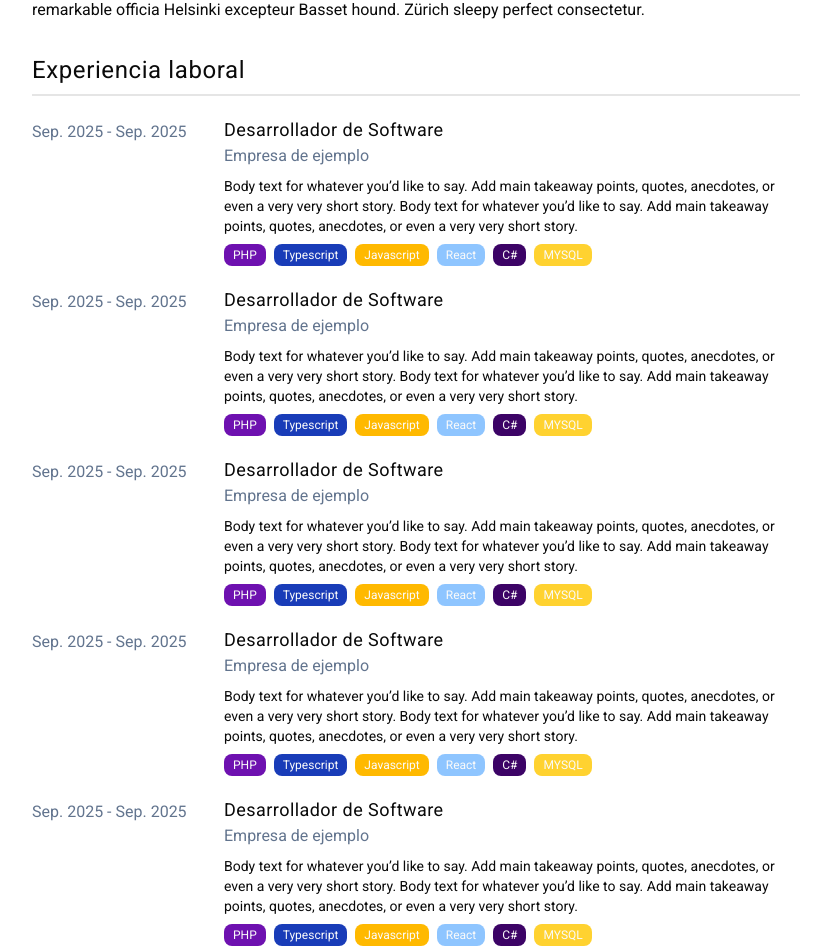
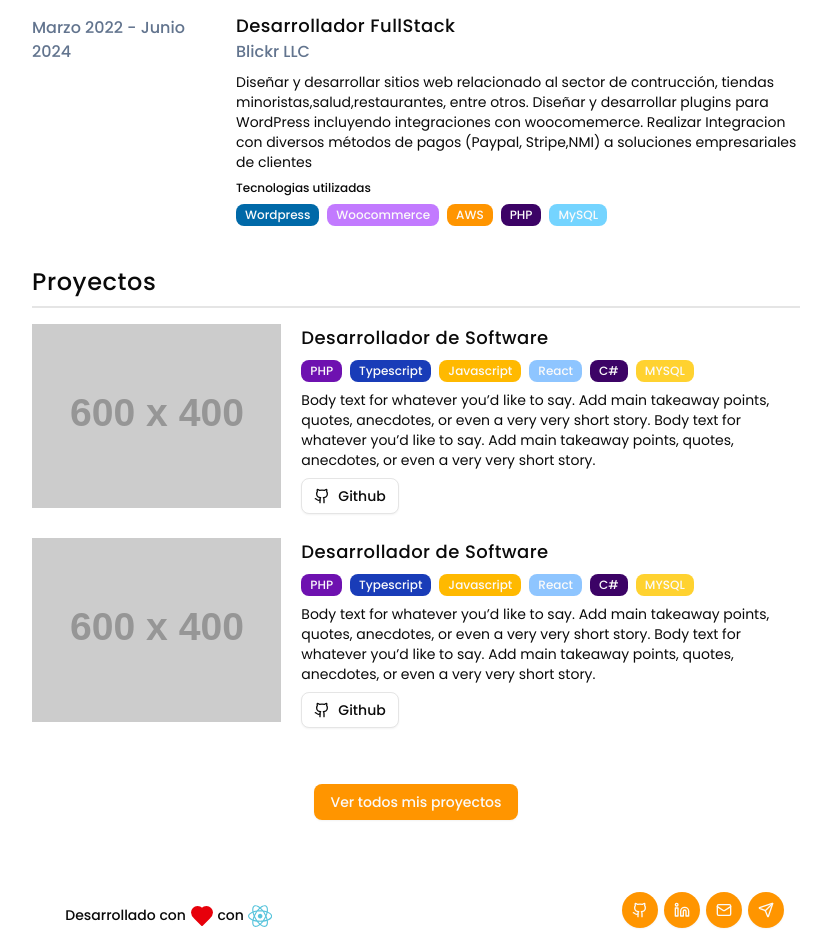
Before and after one commit to xalec30/portafolio, a React (Vite) app: page / in a window 1280 px wide. Shown: the part 688-1640 px from the top of the page, without its empty margins (224-1055 px from the left). Built offline with nearby package versions, Linux system fonts and the light colour scheme.

Commit message:
modificando fuente

```diff
--- a/index.html
+++ b/index.html
@@ -3,6 +3,11 @@
   <head>
     <meta charset="UTF-8" />
     <link rel="icon" type="image/svg+xml" href="/src/assets/img/logo.webp" />
+    <link rel="preconnect" href="https://fonts.googleapis.com">
+    <link rel="preconnect" href="https://fonts.googleapis.com">
+    <link rel="preconnect" href="https://fonts.gstatic.com" crossorigin>
+    <link href="https://fonts.googleapis.com/css2?family=Poppins:ital,wght@0,100;0,200;0,300;0,400;0,500;0,600;0,700;0,800;0,900;1,100;1,200;1,300;1,400;1,500;1,600;1,700;1,800;1,900&display=swap" rel="stylesheet">
+
     <meta name="viewport" content="width=device-width, initial-scale=1.0" />
     <meta name="description" content="Desarrollador FullStack">
     <meta name="robots" content="index, follow">
--- a/src/components/experiences.tsx
+++ b/src/components/experiences.tsx
@@ -1,4 +1,5 @@
 import { Badge } from "./ui/badge"
+import { experiences } from "@/const/experiences";
 
 export default function Experiencie(){
 
@@ -6,132 +7,34 @@ export default function Experiencie(){
         <section id="experiences" className="mt-4 mb-4 w-full">
             <div className="flex flex-col p-4 sm:p-0">
                 <div className="w-full border-b-2">
-                  <h1 className="text-2xl mb-2 font-medium tracking-wide">Experiencia laboral</h1>
+                  <h1 className="text-2xl mb-2 font-semibold tracking-wide">Experiencia laboral</h1>
                 </div>
+                {
+                    experiences.map((experience) => (
                         <div className="mt-5">
-                    <div className="w-full flex flex-row flex-nowrap">
-                        <div className="min-w-1/4 text-left pt-1 ">
-                            <h1 className="text-slate-500 font-medium text-base">Sep. 2025 - Sep. 2025</h1>
+                            <div className="w-full flex gap-4 flex-row flex-nowrap">
+                                <div className="w-1/4 text-left pt-1 ">
+                                    <h1 className="text-slate-500 font-medium text-base">{experience.time}</h1>
                                 </div>
-                        <div className="min-w-3/4">
-                            <div className="flex flex-col content-start w-full">
-                                <h1 className="text-lg font-medium tracking-wide mb-0">Desarrollador de Software</h1>
-                                <h4 className="text-slate-500 font-medium text-base">Empresa de ejemplo</h4>
+                                <div className="w-3/4">
+                                    <h1 className="text-lg font-medium tracking-wide mb-0">{experience.job}</h1>
+                                    <h4 className="text-slate-500 font-medium text-base">{experience.company}</h4>
                                     <p className="w-fit min-h-auto text-balanced text-sm mt-2 text-left">
-                                    Body text for whatever you’d like to say. Add main takeaway points, quotes, anecdotes, or even a very very short story.  Body text for whatever you’d like to say. Add main takeaway points, quotes, anecdotes, or even a very very short story.
+                                        {experience.content}
                                     </p>
+                                    <h6 className="text-xs font-medium mt-2 w-full">Tecnologias utilizadas</h6>
                                     <div className="flex flex-row flex-wrap gap-2 mt-2">
-                                    <Badge className="bg-purple-800">PHP</Badge>
-                                    <Badge className="bg-blue-800">Typescript</Badge>
-                                    <Badge className="bg-amber-400">Javascript</Badge>
-                                    <Badge className="bg-blue-300">React</Badge>
-                                    <Badge className="bg-purple-950">C#</Badge>
-                                    <Badge className="bg-amber-300">MYSQL</Badge>
+                                    {
+                                        experience.tags.map((tag) => (
+                                            <Badge className={tag.color}>{tag.name}</Badge>
+                                        ))
+                                    }
                                     </div>
                                 </div>
                             </div>
                         </div>
-                </div>
-
-                <div className="mt-5">
-                    <div className="w-full flex flex-row flex-nowrap">
-                        <div className="min-w-1/4 text-left pt-1 ">
-                            <h1 className="text-slate-500 font-medium text-base">Sep. 2025 - Sep. 2025</h1>
-                        </div>
-                        <div className="min-w-3/4">
-                            <div className="flex flex-col content-start w-full">
-                                <h1 className="text-lg font-medium tracking-wide mb-0">Desarrollador de Software</h1>
-                                <h4 className="text-slate-500 font-medium text-base">Empresa de ejemplo</h4>
-                                <p className="w-fit min-h-auto text-balanced text-sm mt-2 text-left">
-                                    Body text for whatever you’d like to say. Add main takeaway points, quotes, anecdotes, or even a very very short story.  Body text for whatever you’d like to say. Add main takeaway points, quotes, anecdotes, or even a very very short story.
-                                </p>
-                                <div className="flex flex-row flex-wrap gap-2 mt-2">
-                                    <Badge className="bg-purple-800">PHP</Badge>
-                                    <Badge className="bg-blue-800">Typescript</Badge>
-                                    <Badge className="bg-amber-400">Javascript</Badge>
-                                    <Badge className="bg-blue-300">React</Badge>
-                                    <Badge className="bg-purple-950">C#</Badge>
-                                    <Badge className="bg-amber-300">MYSQL</Badge>
-                                </div>
-                            </div>
-                        </div>
-                    </div>
-                </div>
-
-                <div className="mt-5">
-                    <div className="w-full flex flex-row flex-nowrap">
-                        <div className="min-w-1/4 text-left pt-1 ">
-                            <h1 className="text-slate-500 font-medium text-base">Sep. 2025 - Sep. 2025</h1>
-                        </div>
-                        <div className="min-w-3/4">
-                            <div className="flex flex-col content-start w-full">
-                                <h1 className="text-lg font-medium tracking-wide mb-0">Desarrollador de Software</h1>
-                                <h4 className="text-slate-500 font-medium text-base">Empresa de ejemplo</h4>
-                                <p className="w-fit min-h-auto text-balanced text-sm mt-2 text-left">
-                                    Body text for whatever you’d like to say. Add main takeaway points, quotes, anecdotes, or even a very very short story.  Body text for whatever you’d like to say. Add main takeaway points, quotes, anecdotes, or even a very very short story.
-                                </p>
-                                <div className="flex flex-row flex-wrap gap-2 mt-2">
-                                    <Badge className="bg-purple-800">PHP</Badge>
-                                    <Badge className="bg-blue-800">Typescript</Badge>
-                                    <Badge className="bg-amber-400">Javascript</Badge>
-                                    <Badge className="bg-blue-300">React</Badge>
-                                    <Badge className="bg-purple-950">C#</Badge>
-                                    <Badge className="bg-amber-300">MYSQL</Badge>
-                                </div>
-                            </div>
-                        </div>
-                    </div>
-                </div>
-
-                <div className="mt-5">
-                    <div className="w-full flex flex-row flex-nowrap">
-                        <div className="min-w-1/4 text-left pt-1 ">
-                            <h1 className="text-slate-500 font-medium text-base">Sep. 2025 - Sep. 2025</h1>
-                        </div>
-                        <div className="min-w-3/4">
-                            <div className="flex flex-col content-start w-full">
-                                <h1 className="text-lg font-medium tracking-wide mb-0">Desarrollador de Software</h1>
-                                <h4 className="text-slate-500 font-medium text-base">Empresa de ejemplo</h4>
-                                <p className="w-fit min-h-auto text-balanced text-sm mt-2 text-left">
-                                    Body text for whatever you’d like to say. Add main takeaway points, quotes, anecdotes, or even a very very short story.  Body text for whatever you’d like to say. Add main takeaway points, quotes, anecdotes, or even a very very short story.
-                                </p>
-                                <div className="flex flex-row flex-wrap gap-2 mt-2">
-                                    <Badge className="bg-purple-800">PHP</Badge>
-                                    <Badge className="bg-blue-800">Typescript</Badge>
-                                    <Badge className="bg-amber-400">Javascript</Badge>
-                                    <Badge className="bg-blue-300">React</Badge>
-                                    <Badge className="bg-purple-950">C#</Badge>
-                                    <Badge className="bg-amber-300">MYSQL</Badge>
-                                </div>
-                            </div>
-                        </div>
-                    </div>
-                </div>
-
-                <div className="mt-5">
-                    <div className="w-full flex flex-row flex-nowrap">
-                        <div className="min-w-1/4 text-left pt-1 ">
-                            <h1 className="text-slate-500 font-medium text-base">Sep. 2025 - Sep. 2025</h1>
-                        </div>
-                        <div className="min-w-3/4">
-                            <div className="flex flex-col content-start w-full">
-                                <h1 className="text-lg font-medium tracking-wide mb-0">Desarrollador de Software</h1>
-                                <h4 className="text-slate-500 font-medium text-base">Empresa de ejemplo</h4>
-                                <p className="w-fit min-h-auto text-balanced text-sm mt-2 text-left">
-                                    Body text for whatever you’d like to say. Add main takeaway points, quotes, anecdotes, or even a very very short story.  Body text for whatever you’d like to say. Add main takeaway points, quotes, anecdotes, or even a very very short story.
-                                </p>
-                                <div className="flex flex-row flex-wrap gap-2 mt-2">
-                                    <Badge className="bg-purple-800">PHP</Badge>
-                                    <Badge className="bg-blue-800">Typescript</Badge>
-                                    <Badge className="bg-amber-400">Javascript</Badge>
-                                    <Badge className="bg-blue-300">React</Badge>
-                                    <Badge className="bg-purple-950">C#</Badge>
-                                    <Badge className="bg-amber-300">MYSQL</Badge>
-                                </div>
-                            </div>
-                        </div>
-                    </div>
-                </div>
+                    ))
+                }
             </div>
         </section>
     )
--- a/src/components/header.tsx
+++ b/src/components/header.tsx
@@ -11,7 +11,7 @@ export default function Header(){
         <header className="sm:mt-4 mb-6 sm:mb-8 w-full h-fit p-4 sm:p-0">
             <div className="flex flex-row min-h-full gap-5 flex-wrap lg:flex-nowrap">
                 <div className="w-full lg:w-3/5 min-h-fit flex flex-col items-start justify-center order-last lg:order-first">
-                    <h1 className="text-3xl mb-3 font-medium tracking-wide">Hola! Soy Alexander Rodriguez</h1>
+                    <h1 className="text-3xl mb-3 font-semibold ">Hola! Soy Alexander Rodriguez</h1>
                     <div className="border-b-2 w-full mb-3">
                         <h2 className="text-xl mb-2 font-medium tracking-wide">Desarrollador Fullstack</h2>
                     </div>
@@ -19,7 +19,7 @@ export default function Header(){
                     {
                         socialNetwork.map((social) => (
                             <Link key={social.name} to={social.url} target="_blank">
-                                <Button className="rounded-full cursor-pointer" size="icon">
+                                <Button className="rounded-full cursor-pointer font-semibold" size="icon">
                                     {social.icon}
                                 </Button>
                             </Link>
--- /dev/null
+++ b/src/const/experiences.tsx
@@ -0,0 +1,31 @@
+export const experiences = [
+    {
+        'job': 'Desarrollador FullStack',
+        'company': 'Blickr LLC',
+        'time': 'Marzo 2022 - Junio 2024',
+        'location': 'Miami,Florida',
+        'content': "Diseñar y desarrollar sitios web relacionado al sector de contrucción, tiendas minoristas,salud,restaurantes, entre otros.\nDiseñar y desarrollar plugins para WordPress incluyendo integraciones con woocomemerce.\nRealizar Integracion con diversos métodos de pagos (Paypal, Stripe,NMI) a soluciones empresariales de clientes",
+        'tags': [
+            {
+                'name': 'Wordpress',
+                'color': 'bg-sky-700',
+            },
+            {
+                'name':'Woocommerce',
+                'color': 'bg-purple-400'
+            },
+            {
+                'name': 'AWS',
+                'color': '#f59e0b',
+            },
+            {
+                'name': 'PHP',
+                'color': 'bg-purple-950',
+            },
+            {
+                'name': 'MySQL',
+                'color': 'bg-sky-300',
+            }
+        ]
+    }
+];
--- a/src/index.css
+++ b/src/index.css
@@ -5,7 +5,7 @@
 @plugin "tailwindcss-animate";
 
 body {
-  font-family: "Roboto";
+  font-family: "Poppins";
 }
 
 @custom-variant dark (&:is(.dark *));
--- a/src/main.tsx
+++ b/src/main.tsx
@@ -3,10 +3,6 @@ import { RouterProvider } from 'react-router-dom';
 import router from './router/router.tsx';
 import './index.css'
 
-
-import "@fontsource/roboto/400.css"; // Specify weight
-import "@fontsource/roboto/400-italic.css";
-
 createRoot(document.getElementById('root')!).render(
   <RouterProvider router={router} />
 )
```
Also changed, not shown: src/components/about.tsx (+1 -7 lines). Lines whose indentation alone changed are shown as unchanged.
